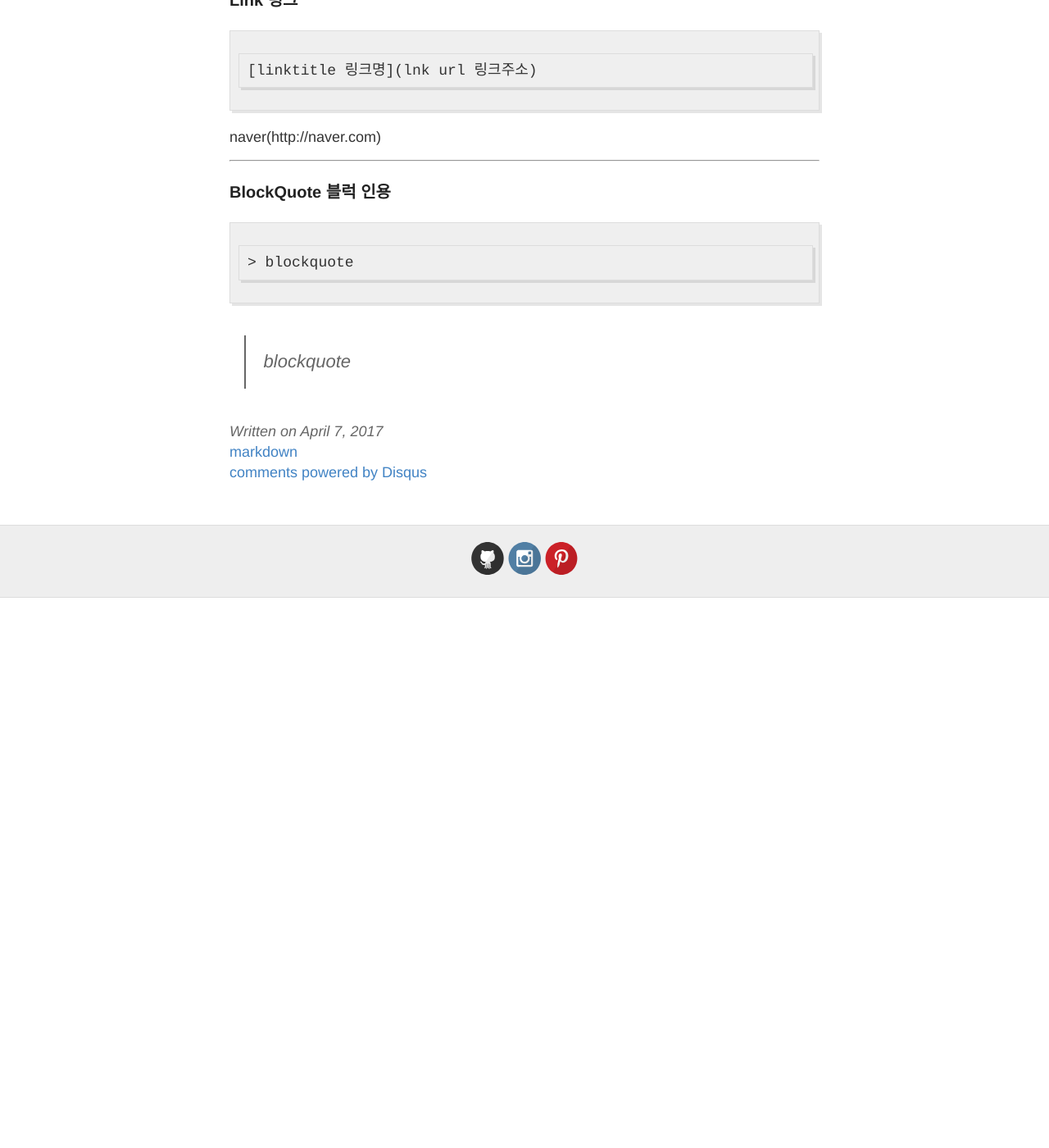
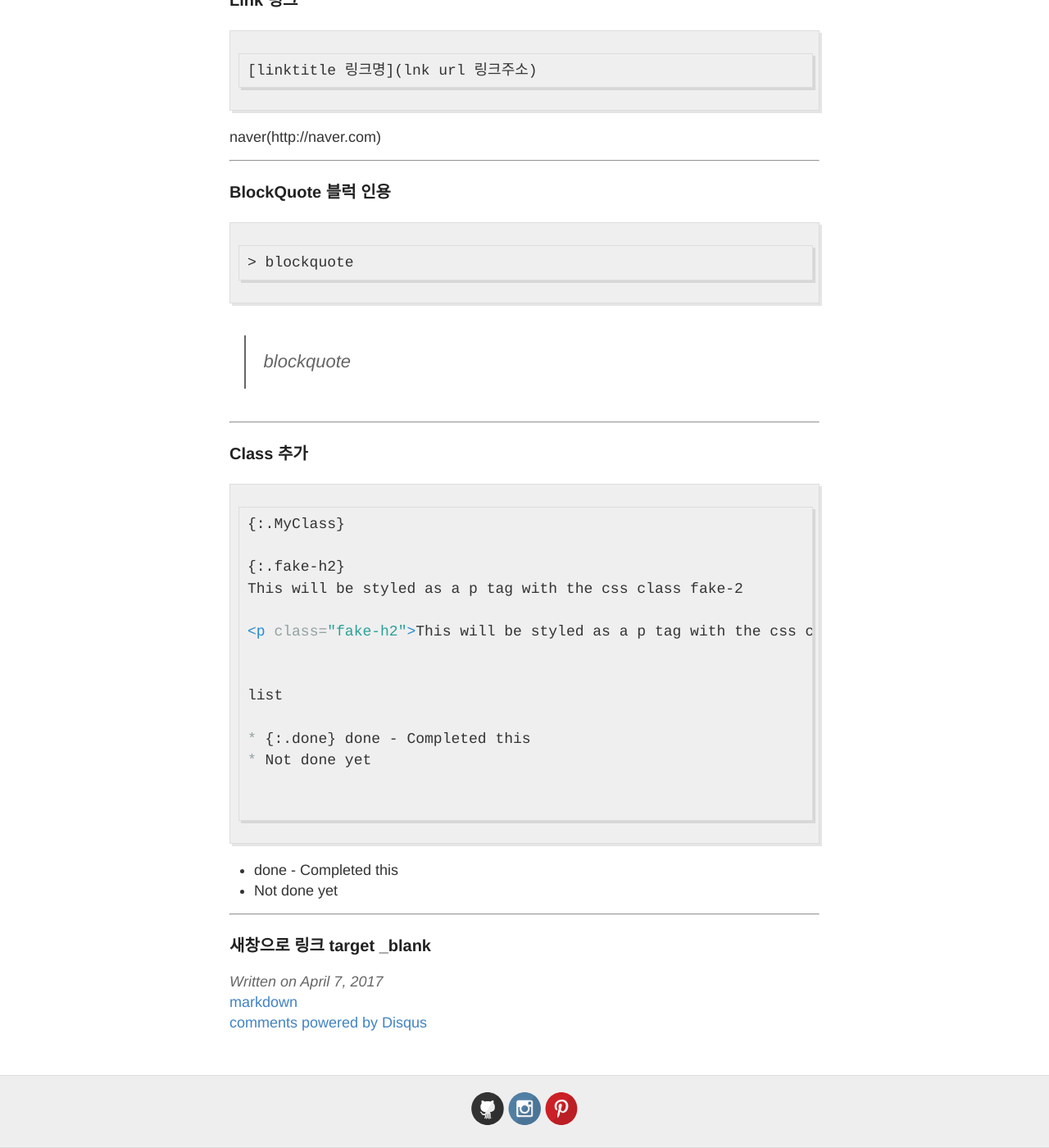
Before and after one commit to songssss/songssss.github.io, a Jekyll site: the page built from _posts/2017-04-07-markdown.md, in a window 1280 px wide and 1400 px high, scrolled down 2567 px. Shown: the whole window at 82% size. Built offline with Jekyll 4.4.1, drawn with Linux system fonts in a browser that asks for light colours; comment, search, counter and statistics services are not loaded; before the commit the page ends 3296 px from its top, so only the background shows below that.

Commit message:
markdown

````diff
--- a/_posts/2017-04-07-markdown.md
+++ b/_posts/2017-04-07-markdown.md
@@ -118,3 +118,35 @@ naver(http://naver.com)
 ```
 
 > blockquote
+
+
+---
+
+### Class 추가
+
+{% raw %}
+```markdown
+{:.MyClass}
+
+{:.fake-h2}
+This will be styled as a p tag with the css class fake-2
+
+<p class="fake-h2">This will be styled as a p tag with the css class fake-2</p>
+
+
+list
+
+* {:.done} done - Completed this
+* Not done yet
+
+
+```
+
+{% endraw %}
+<ul>
+    <li class="done">done - Completed this</li>
+    <li>Not done yet</li>
+</ul>
+---
+
+### 새창으로 링크 target _blank
````
